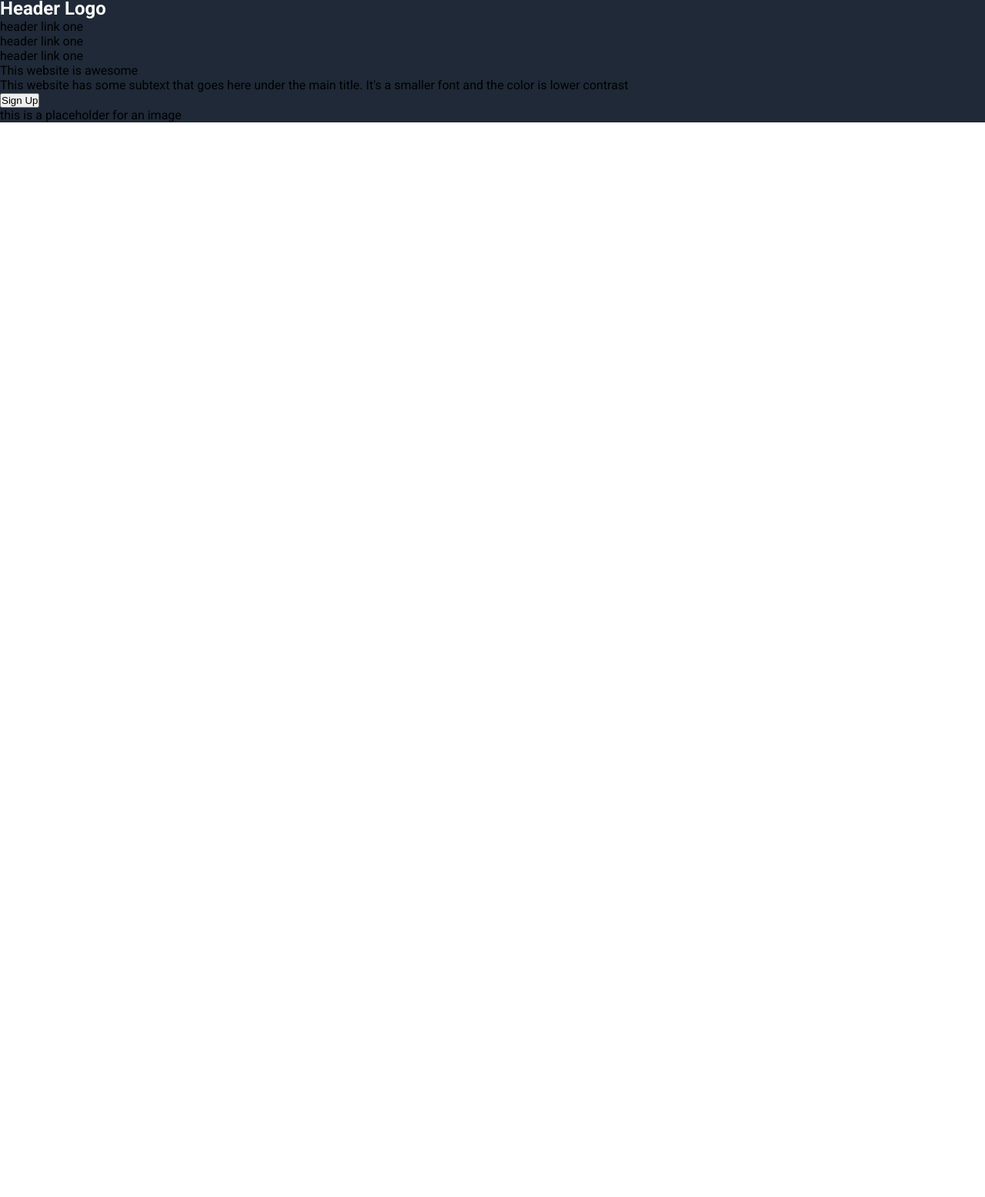
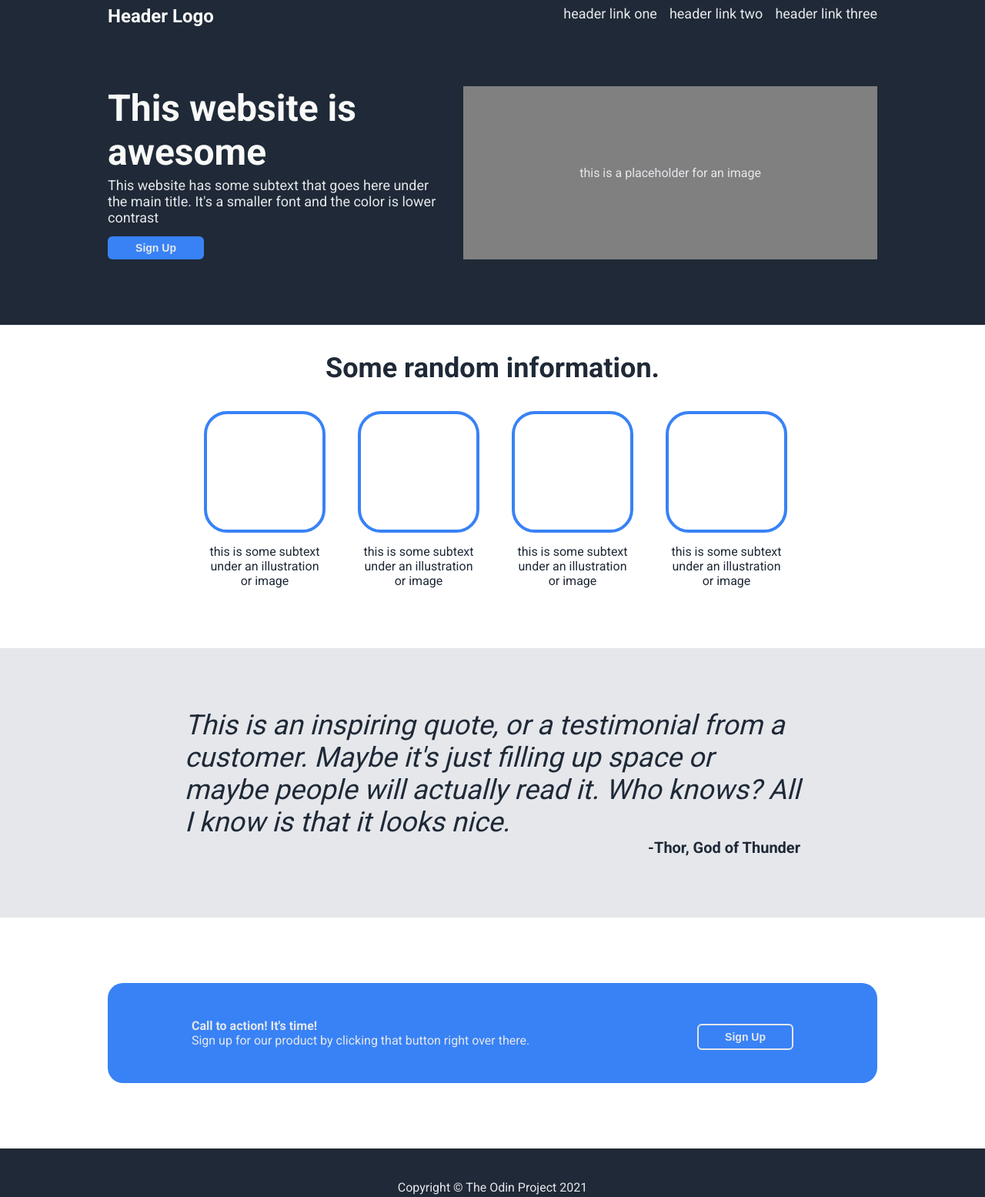
Before and after one commit to SeleSx/Landing-Page, a plain HTML site: page index.html in a window 1280 px wide. Shown: the part 3-1558 px from the top of the page at 77% size. Before the commit the page ends 800 px from the top, so only its background shows below. Drawn offline with Linux system fonts and the light colour scheme.

Commit message:
project done

```diff
--- a/index.html
+++ b/index.html
@@ -15,40 +15,78 @@
     <body>
         <div class="container">
             <div class="header">
+                <div class="header-container">
                     <p class="logo">Header Logo</p>
 
                     <ul>
                         <li>header link one</li>
-                    <li>header link one</li>
-                    <li>header link one</li>
+                        <li>header link two</li>
+                        <li>header link three</li>
                     </ul>
-
+                </div>
             </div>
 
             <div class="content">
                 <div class="intro-section">
+                    <div class="intro-container">
                         <div class="text">
-                        <p>This website is awesome </p>
-                        <p>This website has some subtext that goes here under the main title. It's a smaller font and the color is lower contrast</p>
+                            <p class="hero">This website is awesome </p>
+                            <p class="secondary">This website has some subtext that goes here under the main title. It's a smaller font and the color is lower contrast</p>
                             <button>Sign Up</button>
                         </div>
                         <div class="image">
                             <p>this is a placeholder for an image</p>
                         </div>
                     </div>
+                </div>
+
                 <div class="info-section">
+                    <div class="text">Some random information.</div>
+                    <div class="info-panels">
+                        <div class="info-panel">
+                            <div class="info-frame"></div>
+                            <div class="info-text">this is some subtext under an illustration or image</div>
+                        </div>
+                        <div class="info-panel">
+                            <div class="info-frame"></div>
+                            <div class="info-text">this is some subtext under an illustration or image</div>
+                        </div>
+                        <div class="info-panel">
+                            <div class="info-frame"></div>
+                            <div class="info-text">this is some subtext under an illustration or image</div>
+                        </div>
+                        <div class="info-panel">
+                            <div class="info-frame"></div>
+                            <div class="info-text">this is some subtext under an illustration or image</div>
+                        </div>
+                    </div>
+                </div>
+
+                <div class="inspo-section">
+                    <div class="inspo-container">
+                        <div class="quote">
+                            This is an inspiring quote, or a testimonial from a customer. Maybe it's just filling up space or maybe people will actually read it. Who knows? All I know is that it looks nice.
+                        </div>
+                        <div class="quote-owner">-Thor, God of Thunder</div>
+                    </div>
 
                 </div>
-                <div class="inspo-section">
 
+                <div class="signup-section">
+                    <div class="call-container">
+                        <div class="call-to-act">
+                            <div class="call-header">Call to action! It's time!</div>
+                            <div class="content">Sign up for our product by clicking that button right over there.</div>
                         </div>
-                <div class="signup-section">
-
+                        <button>Sign Up</button>
+                    </div>
 		        </div>
             </div>
 
             <div class="footer">
-
+                <div class="footer-content">
+                    Copyright &copy; The Odin Project 2021
+                </div>
             </div>
         </div>
     </body>
--- a/style.css
+++ b/style.css
@@ -13,8 +13,204 @@ body{
     background-color: #1F2937;
 }
 
+
+.header{
+    display: flex;
+    justify-content: center;
+    height: 75px;
+}
+.header-container{
+    display: flex;
+    justify-content: space-between;
+    width: 1000px;
+    margin-top: 10px;
+}
 .logo{
     font-size: 24px;
     color: #F9FAF8;
     font-weight: 900;
+    margin-right: auto;
 }
+.header .header-container ul{
+    display: flex;
+    list-style-type: none;
+    column-gap: 16px;
+}
+.header .header-container ul li{
+    font-size: 18px;
+    color: #E5E7EB;
+}
+
+
+.content .intro-section{
+    display: flex;
+    justify-content: center;
+    height: 350px;
+}
+.intro-container{
+    display:flex;
+    width: 1000px;
+    column-gap: 32px;
+    margin-top: 40px;
+}
+.intro-section .text{
+    flex:4;
+    height: 225px;
+    display: flex;
+    flex-direction: column;
+    justify-content: space-between;
+}
+.intro-section .text .hero{
+    font-size: 48px;
+    font-weight: bolder;
+    color: #F9FAF8;
+}
+.intro-section .text .secondary{
+    font-size: 18px;
+    color: #E5E7EB;
+}
+.image{
+    flex:5;
+    background-color: grey;
+    height: 225px;
+    display: flex;
+    align-items: center;
+    justify-content: center;
+}
+.image p{
+    color: #E5E7EB;
+}
+.intro-section .text button{
+    width: 125px;
+    padding: 7px 25px;
+    margin-top: 10px;
+    background-color: #3882F6;
+    border:none;
+    border-radius: 6px;
+
+    color: #E5E7EB;
+    font-weight: bold;
+    font-size: 14px;
+
+    cursor: pointer;
+}
+.intro-section .text button:active{
+    background-color: #1d4077;
+}
+
+
+.info-section{
+    background-color: white;
+    padding: 35px 150px;
+    height: 350px;
+    display: flex;
+    flex-direction: column;
+    align-items: center;
+    justify-content: space-between;
+}
+.info-section .text{
+    font-size: 36px;
+    font-weight: bolder;
+    color: #1F2937;
+}
+.info-section .info-panels{
+    margin-bottom: auto;
+    margin-top: 35px;
+    display: flex;
+    flex-direction: row;
+    column-gap: 50px;
+
+}
+.info-section .info-panels .info-panel{
+    display: flex;
+    flex-direction: column;
+    width: 150px;
+    flex-wrap: wrap;
+}
+.info-section .info-panels .info-panel .info-frame{
+    width: 150px;
+    height: 150px;
+    border: #3882F6 solid 4px;
+    border-radius: 30px;
+}
+.info-section .info-panels .info-panel .info-text{
+    color: #1F2937;
+    text-align: center;
+    margin-top: 15px;
+}
+
+
+.inspo-section{
+    background-color: #E5E7EB;
+    height: 350px;
+    display: flex;
+    align-items: center;
+    justify-content: center;
+
+    font-size: 36px;
+    font-style: italic;
+    font-weight: 200;
+    color: #1F2937;
+}
+.inspo-container{
+    width: 800px;
+    display: flex;
+    flex-direction: column;
+}
+.quote-owner{
+    margin-left: auto;
+    font-style: normal;
+    font-weight: 600;
+    font-size: 20px;
+}
+
+
+.signup-section{
+    height: 300px;
+    display: flex;
+    justify-content: center;
+    align-items: center;
+}
+.call-container{
+    background-color: #3882F6;
+    border-radius: 20px;
+    height: 130px;
+    width: 1000px;
+    display: flex;
+    align-items: center;
+    justify-content: space-around;
+    color: #E5E7EB;
+}
+.call-header{
+    font-weight: bolder;
+}
+.call-container .content{
+    font-weight: lighter;
+}
+.call-container button{
+    width: 125px;
+    padding: 7px 25px;
+    margin-top: 10px;
+    background-color: #3882F6;
+    border: 2px solid #E5E7EB;
+    border-radius: 6px;
+
+    color: #E5E7EB;
+    font-weight: bold;
+    font-size: 14px;
+
+    cursor: pointer;
+}
+.call-container button:active{
+    background-color: #1d4077;
+}
+
+
+.footer{
+    display: flex;
+    align-items: center;
+    justify-content: center;
+    background-color: #1F2937;
+    height:100px;
+    color: #E5E7EB;
+}
```
Lines whose indentation alone changed are shown as unchanged.
